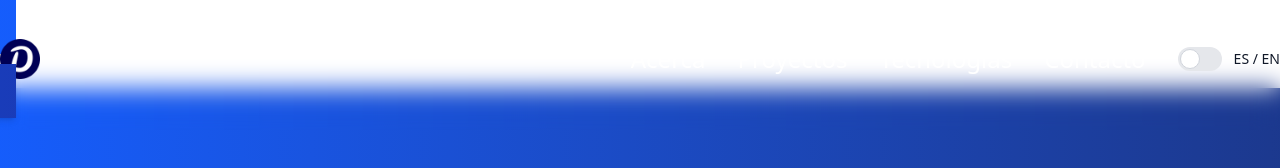
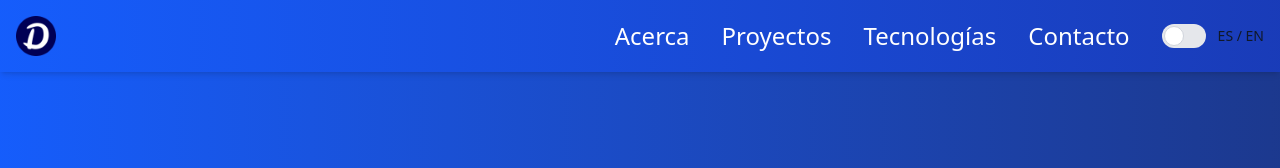
Before and after one commit to dav-sh/portfolio-react, a React (Vite) app: page / in a window 1280 px wide. Shown: the top 168 px of the page. Built offline with nearby package versions, Linux system fonts and the light colour scheme.

Commit message:
Update color style

```diff
--- a/src/components/Contact.jsx
+++ b/src/components/Contact.jsx
@@ -105,7 +105,7 @@ function Contact() {
           </div>
           <button
             type="submit"
-            className="w-full bg-gradient-to-r from-blue-600 to-blue-800 text-white py-3 rounded-lg hover:opacity-90 transition duration-200 shadow-md"
+            className="w-full cursor-pointer bg-gradient-to-r from-blue-600 to-blue-800 text-white py-3 rounded-lg hover:opacity-90 transition duration-200 shadow-md"
           >
             {text[language].button_send}
           </button>
--- a/src/components/Nav.jsx
+++ b/src/components/Nav.jsx
@@ -17,7 +17,7 @@ function Nav() {
   };
 
   return (
-    <navbar className="sticky top-0 w-full bg-gradient-to-r from-blue-600 to-blue-800 backdrop-blur-md p-4 shadow-md z-10">
+    <nav className="sticky top-0 w-full bg-gradient-to-r from-blue-600 to-blue-800 backdrop-blur-md p-4 shadow-md z-10">
       <div className="container mx-auto flex items-center justify-between">
         {/* Logo */}
         {/* <h1 className="text-3xl font-bold text-center text-white">LOGO</h1> */}
@@ -106,7 +106,7 @@ function Nav() {
           </ul>
         </div>
       )}
-    </navbar>
+    </nav>
   );
 }
 
```
